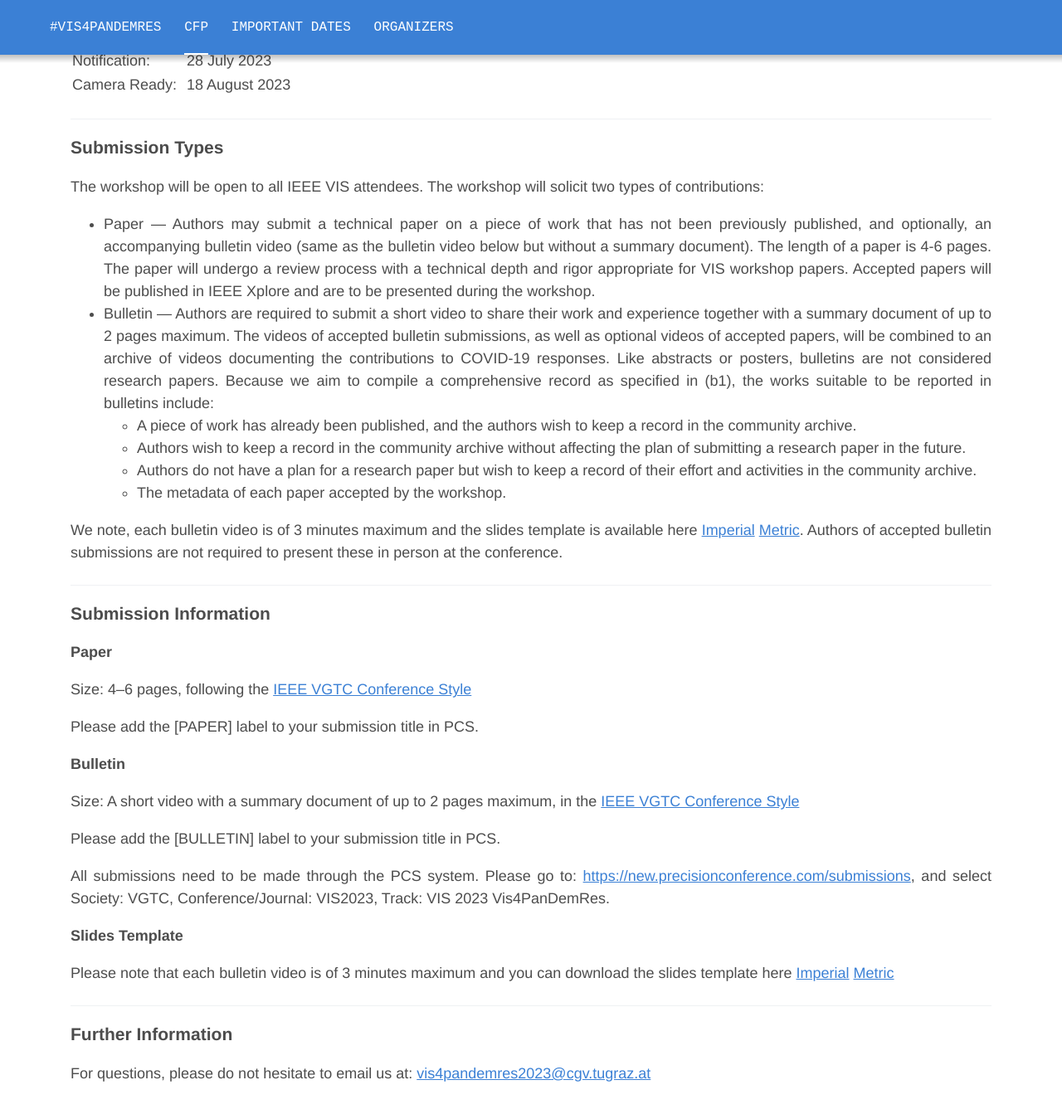
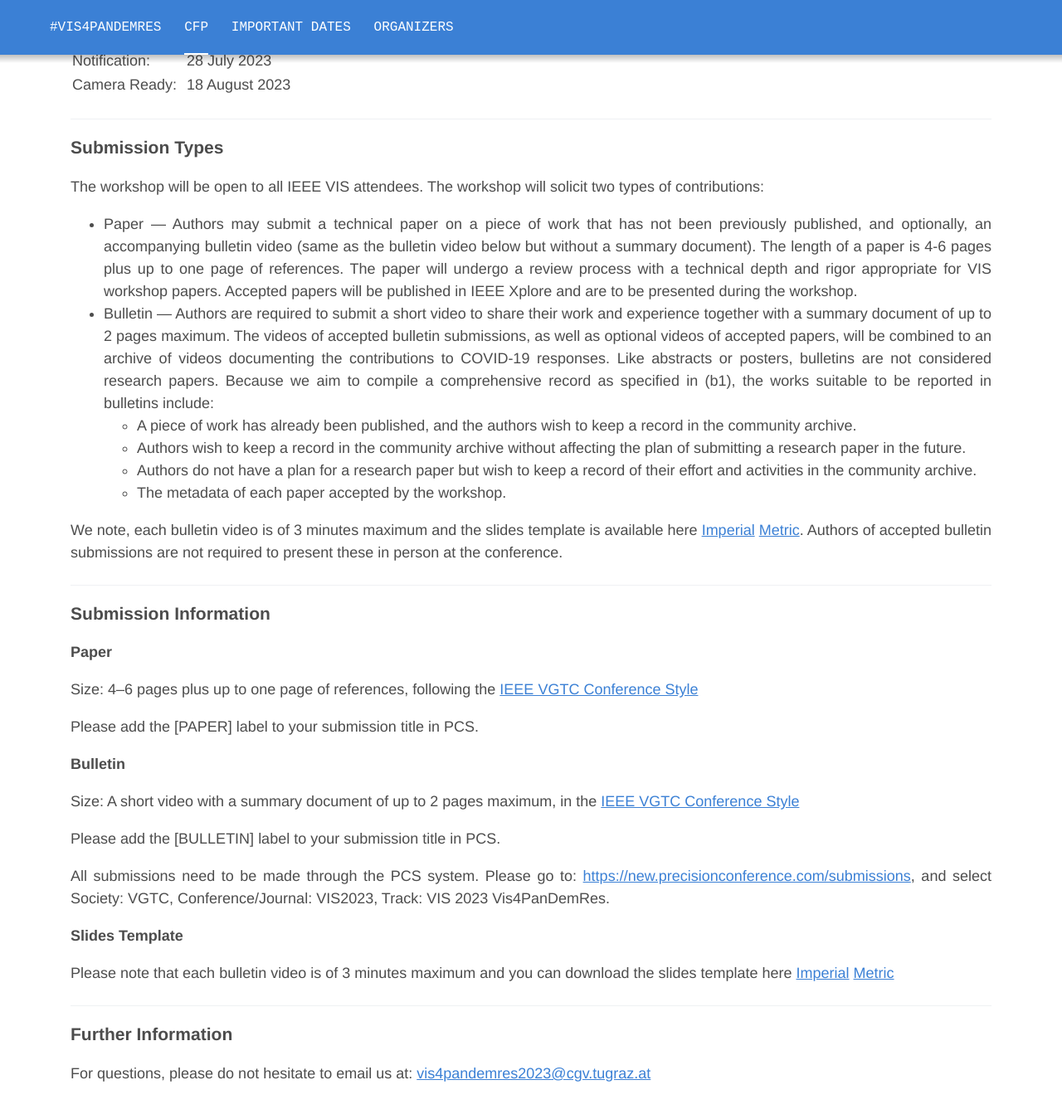
Before and after one commit to Vis4PandEmRes/Vis4PandEmRes.github.io, a Jekyll site: the page built from _pages/cfp.markdown, in a window 1280 px wide and 1400 px high, scrolled down 2151 px. Shown: the top 1343 px of the window at 83% size. Built offline with Jekyll 4.4.1, drawn with Linux system fonts in a browser that asks for light colours.

Commit message:
Update cfp.markdown
Updated page size

```diff
--- a/_pages/cfp.markdown
+++ b/_pages/cfp.markdown
@@ -75,7 +75,7 @@ permalink: /cfp/
 
 <p>The workshop will be open to all IEEE VIS attendees. The workshop will solicit two types of contributions:</p>
 <ul>
-	<li>Paper — Authors may submit a technical paper on a piece of work that has not been previously published, and optionally, an accompanying bulletin video (same as the bulletin video below but without a summary document). The length of a paper is 4-6 pages. The paper will undergo a review process with a technical depth and rigor appropriate for VIS workshop papers. Accepted papers will be published in IEEE Xplore and are to be presented during the workshop.</li>
+	<li>Paper — Authors may submit a technical paper on a piece of work that has not been previously published, and optionally, an accompanying bulletin video (same as the bulletin video below but without a summary document). The length of a paper is 4-6 pages plus up to one page of references. The paper will undergo a review process with a technical depth and rigor appropriate for VIS workshop papers. Accepted papers will be published in IEEE Xplore and are to be presented during the workshop.</li>
 	<li>Bulletin — Authors are required to submit a short video to share their work and experience together with a summary document of up to 2 pages maximum. The videos of accepted bulletin submissions, as well as optional videos of accepted papers, will be combined to an archive of videos documenting the contributions to COVID-19 responses. Like abstracts or posters, bulletins are not considered research papers. Because we aim to compile a comprehensive record as specified in (b1), the works suitable to be reported in bulletins include:</li>
 	<ul>
 		<li>A piece of work has already been published, and the authors wish to keep a record in the community archive.</li>
@@ -93,7 +93,7 @@ permalink: /cfp/
 
 <h4>Paper</h4>
 
-<p>Size: 4–6 pages, following the <a href="https://tc.computer.org/vgtc/publications/conference/">IEEE VGTC Conference Style</a></p>
+<p>Size: 4–6 pages plus up to one page of references, following the <a href="https://tc.computer.org/vgtc/publications/conference/">IEEE VGTC Conference Style</a></p>
 
 <p>Please add the [PAPER] label to your submission title in PCS.</p>
 
```
